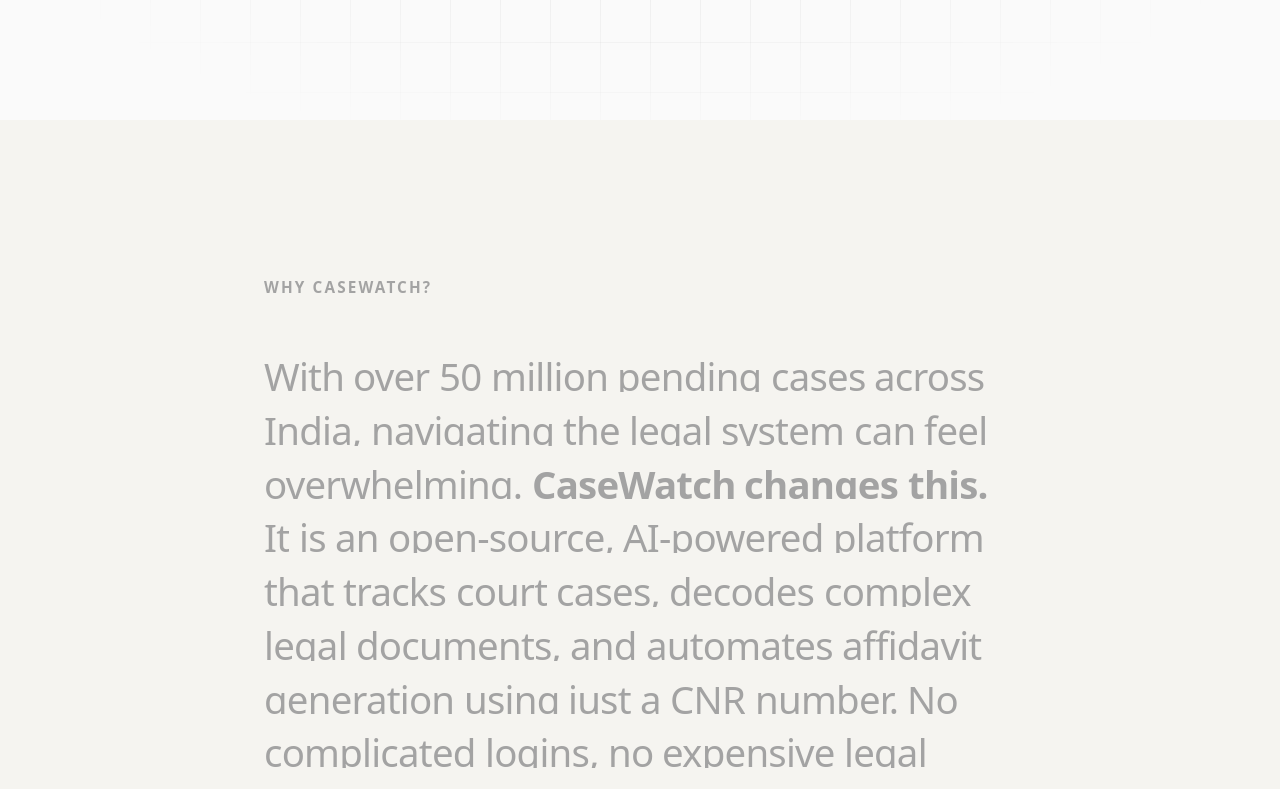
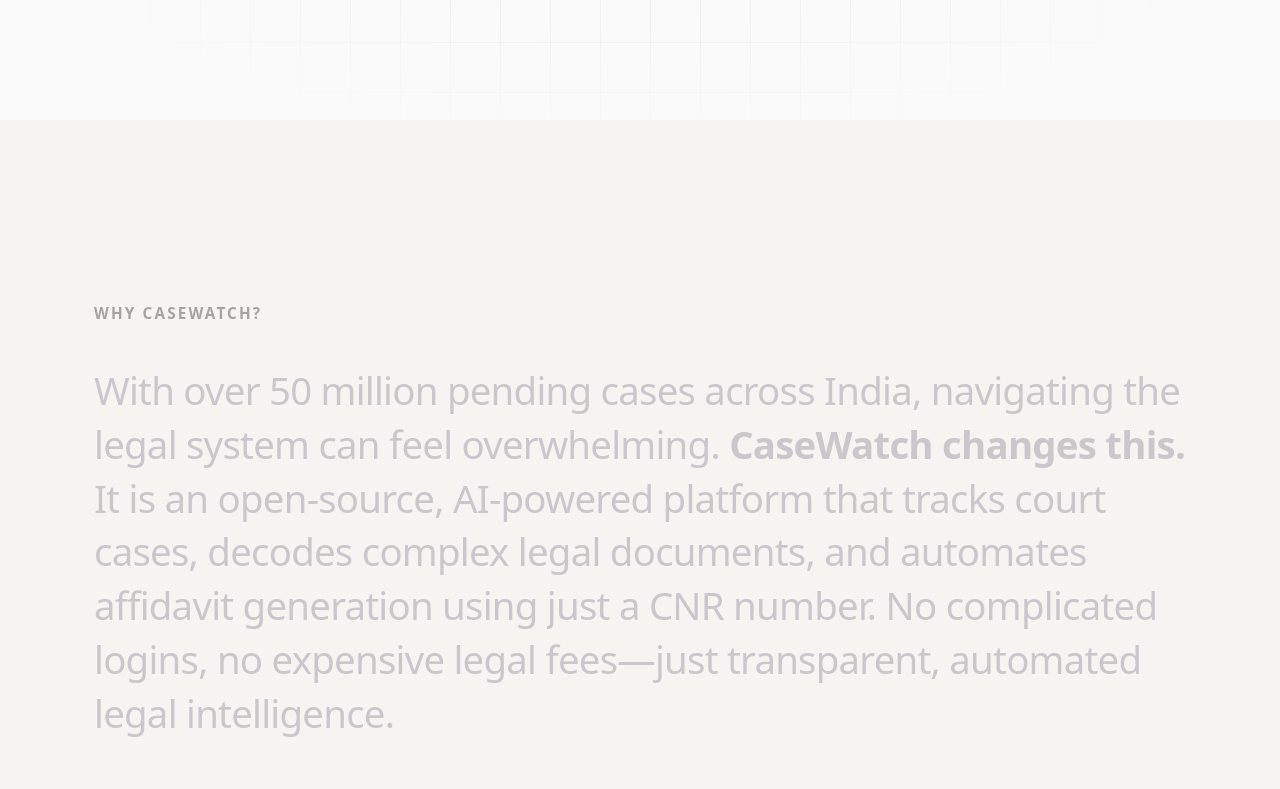
Before and after one commit to kritiahlawat8-sys/CASEWATCH, a React (Vite) app: page / in a window 1280 px wide. Shown: the part 680-1469 px from the top of the page. Built offline with nearby package versions, Linux system fonts and the light colour scheme.

Commit message:
Update WhyCaseWatch sticky scroll animation

```diff
--- a/src/components/WhyCaseWatch.css
+++ b/src/components/WhyCaseWatch.css
@@ -29,12 +29,18 @@
 /* ── Section 1: Why CaseWatch (Scroll text reveal) ── */
 .why-section {
   background-color: var(--why-bg-light);
-  padding-top: var(--why-gap-section);
-  padding-bottom: clamp(1rem, 3vw, 2rem);
+  height: 250vh;
+  position: relative;
 }
 
 .why-inner {
-  max-width: var(--why-prose-w);
+  position: sticky;
+  top: 0;
+  height: 100vh;
+  display: flex;
+  flex-direction: column;
+  justify-content: center;
+  max-width: var(--why-max-w);
   margin-inline: auto;
   padding-inline: clamp(1.25rem, 5vw, 3rem);
 }
@@ -55,8 +61,6 @@
   font-weight: 800;
   line-height: 1.4;
   letter-spacing: -0.02em;
-  max-width: 800px;
-  margin-inline: auto;
 }
 
 /* Word Reveal Spans */
@@ -68,15 +72,13 @@
 
 .reveal-word-inner {
   display: inline-block;
-  color: var(--why-text-muted);
-  transform: translateY(12px);
-  transition: color 0.3s ease-out, transform 0.3s ease-out;
-  will-change: color, transform;
+  color: #C8C8CC;
+  transition: color 0.3s ease-out;
+  will-change: color;
 }
 
 .reveal-word.is-lit .reveal-word-inner {
-  color: var(--why-text-dark);
-  transform: translateY(0);
+  color: #111111;
 }
 
 .why-body em {
--- a/src/components/WhyCaseWatch.jsx
+++ b/src/components/WhyCaseWatch.jsx
@@ -57,7 +57,7 @@
     let lastLitCount = -1;
 
     const cacheLayout = () => {
-      const rect = revealEl.getBoundingClientRect();
+      const rect = whySection.getBoundingClientRect();
       const scrollTop = window.scrollY || window.pageYOffset;
       textElementTopOnPage = rect.top + scrollTop;
       windowHeight = window.innerHeight;
@@ -72,10 +72,11 @@
     const updateProgress = () => {
       const scrollTop = window.scrollY || window.pageYOffset;
 
-      // Reveal starts when top of paragraph enters the bottom of the viewport,
-      // and completes when the top of the paragraph reaches the middle (50vh)
-      const startScroll = textElementTopOnPage - windowHeight;
-      const endScroll   = textElementTopOnPage - windowHeight * 0.5;
+      // Reveal starts when the sticky section hits the top of the viewport
+      // and ends when the section is about to scroll out of view.
+      const sectionHeight = whySection.offsetHeight;
+      const startScroll = textElementTopOnPage;
+      const endScroll   = textElementTopOnPage + sectionHeight - windowHeight;
       const scrollRange = endScroll - startScroll;
 
       if (scrollRange <= 0) return;
```
